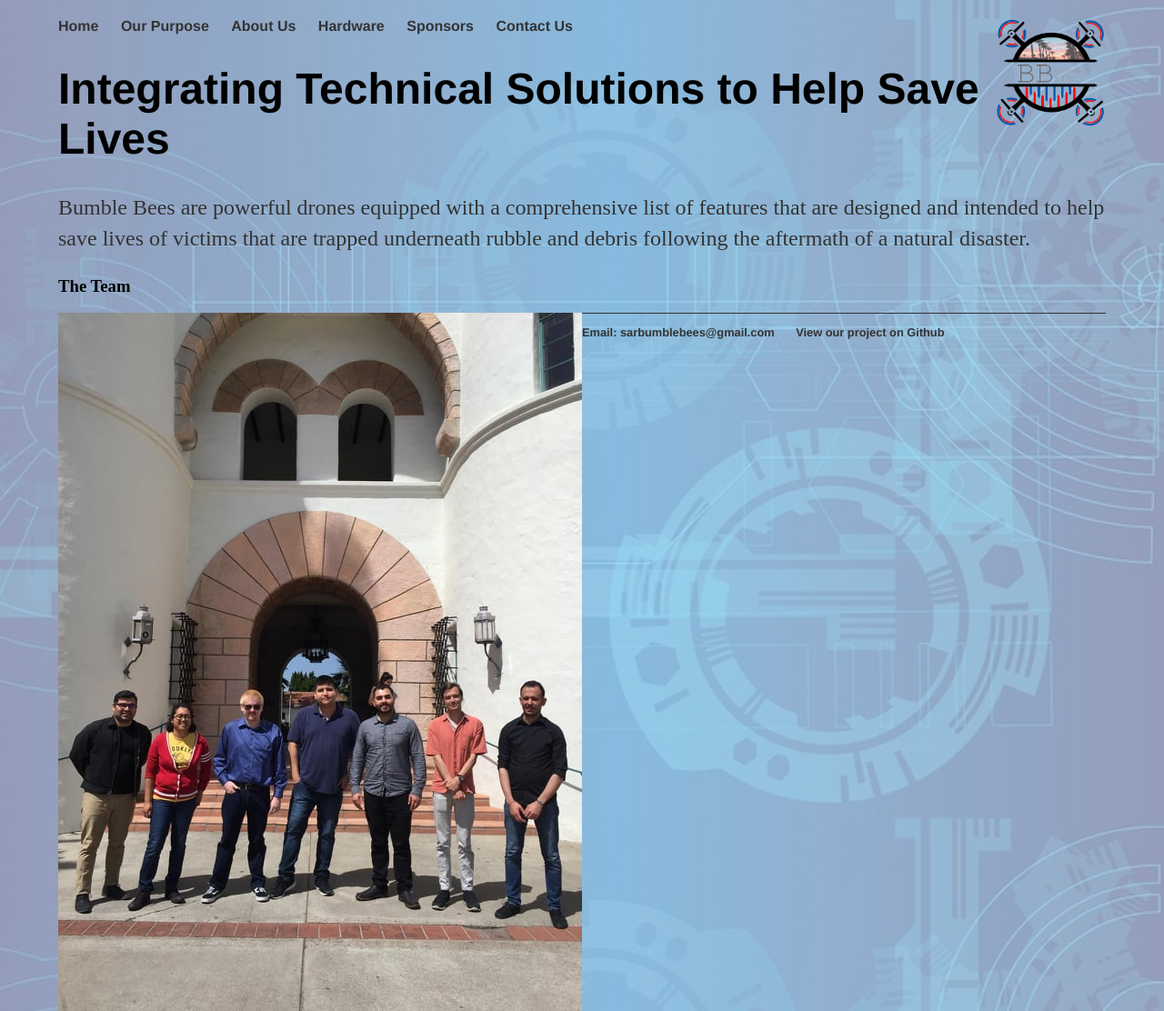
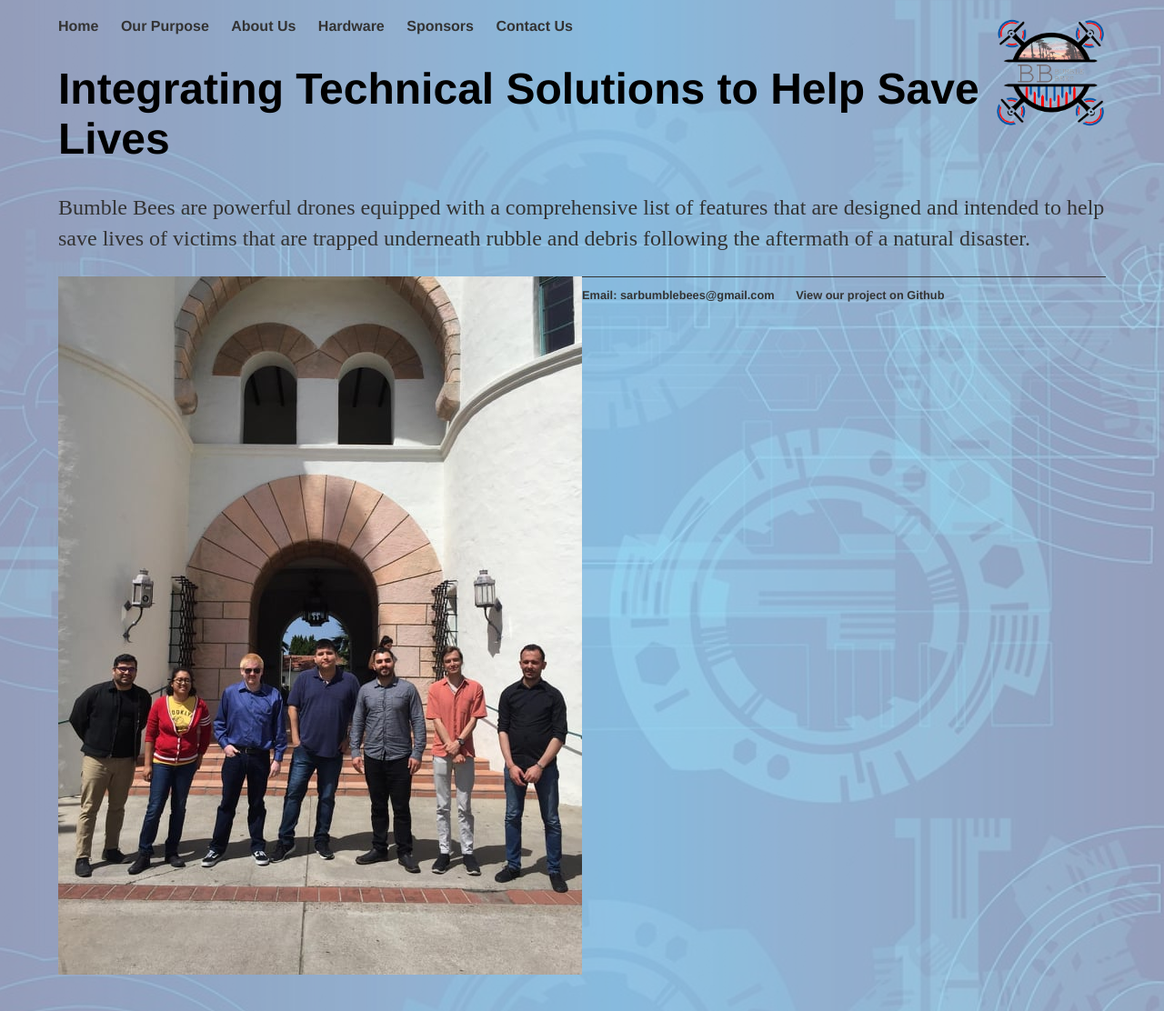
Before and after one commit to ColtonBeery/sarbumblebees, a Jekyll site: the page built from index.html, in a window 1280 px wide. Shown: the whole page at 91% size. Built offline with Jekyll 4.4.1, drawn with Linux system fonts in a browser that asks for light colours.

Commit message:
Update index.html

```diff
--- a/index.html
+++ b/index.html
@@ -6,6 +6,5 @@ title: SAR Bumblebees
 	<h1>Integrating Technical Solutions to Help Save Lives</h1>
 	<p>Bumble Bees are powerful drones equipped with a comprehensive list of features that are designed and intended to help save lives of victims that are trapped underneath rubble and debris following the aftermath of a natural disaster.</p>
 
-	<h3>The Team</h3>
 	<img src="/images/Group Picture.jpg" alt="Placeholder Image" style="float:left;width:576px;height:768px;">
 </div><!-- /.blurb -->
```
